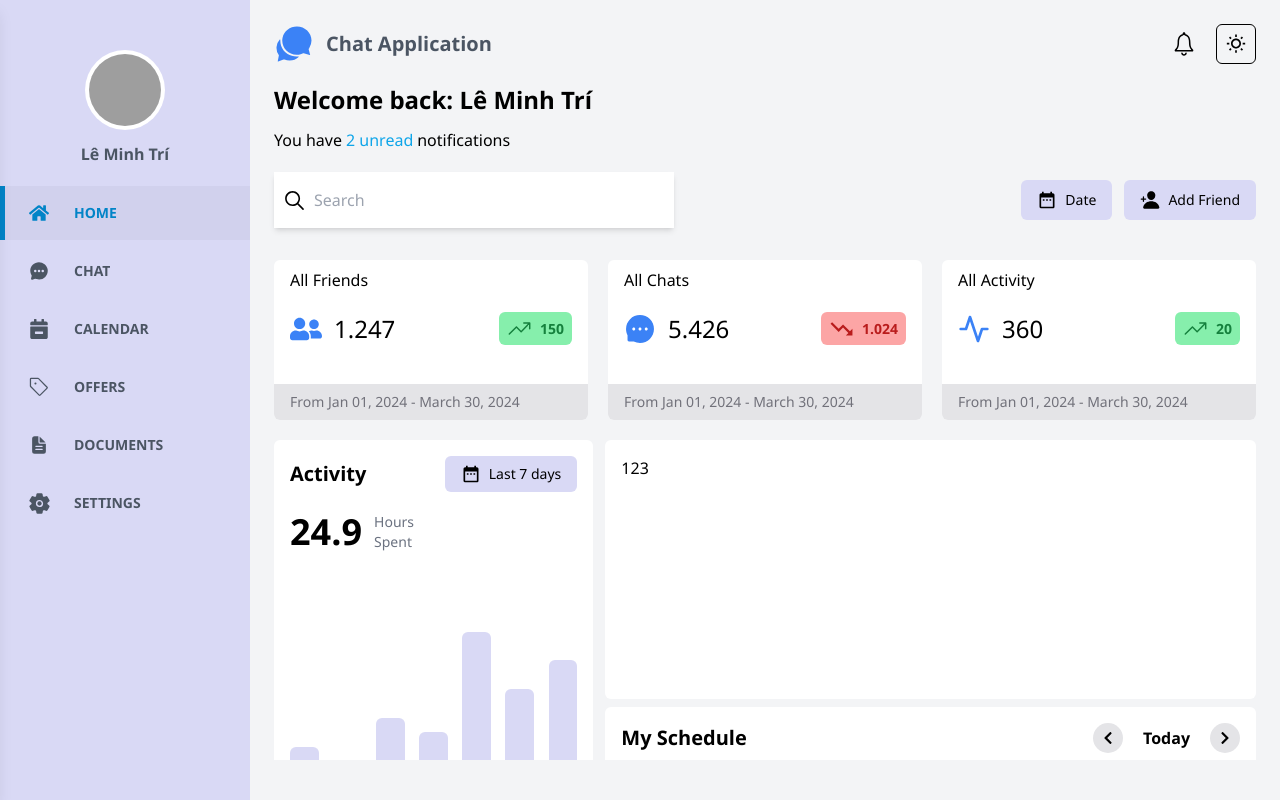
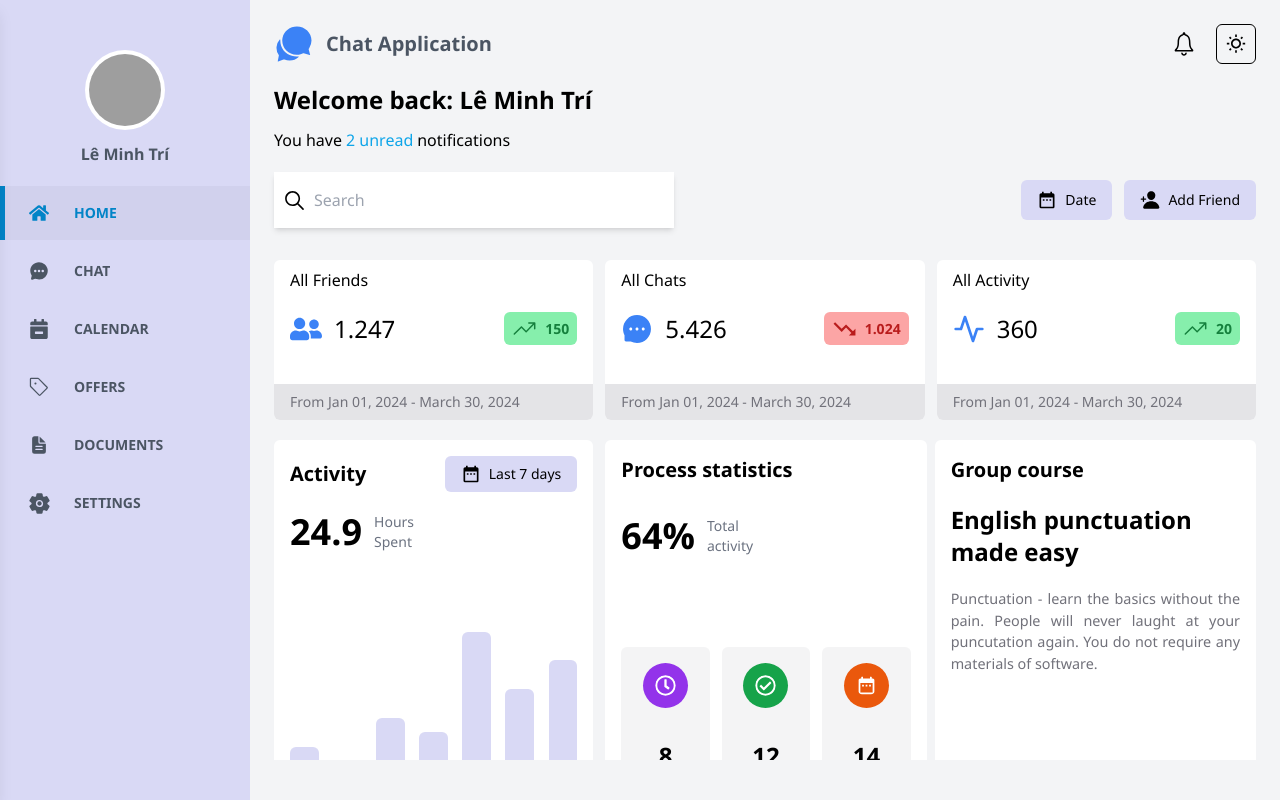
Before and after one commit to minhtrifit/nexlab-chat-app, a React (Vite) app: page / in a window 1280 px wide. Built offline with nearby package versions, Linux system fonts and the light colour scheme; grey boxes are pictures that could not be loaded.

Commit message:
update homepage ui

```diff
--- a/src/pages/HomePage.tsx
+++ b/src/pages/HomePage.tsx
@@ -17,6 +17,8 @@ import {
   FaSkype,
   FaChevronLeft,
   FaChevronRight,
+  FaRegClock,
+  FaRegCheckCircle,
 } from "react-icons/fa";
 import { IoIosTrendingUp, IoMdTrendingDown } from "react-icons/io";
 import { AiFillMessage } from "react-icons/ai";
@@ -96,7 +98,7 @@ const HomePage = () => {
         </div>
       </div>
       <div className="mt-8 w-full h-[calc(100vh-300px)] overflow-y-auto">
-        <div className="grid grid-cols-1 md:grid-cols-2 lg:grid-cols-3 gap-5">
+        <div className="grid grid-cols-1 md:grid-cols-2 lg:grid-cols-3 gap-3">
           <div className="h-[160px] grid rounded-md bg-white dark:bg-primary-gray">
             <div className="px-4 py-2">
               <h1 className="text-md font-thin">All Friends</h1>
@@ -277,11 +279,85 @@ const HomePage = () => {
             className="col-span-2 w-full h-[1400px] sm:h-[800px] rounded-md
                           grid grid-row-2 gap-y-2"
           >
-            <div className="bg-white dark:bg-primary-gray p-4 rounded-md">
-              123
+            <div className="grid grid-cols-1 lg:grid-cols-2 gap-2">
+              <div className="h-full bg-white dark:bg-primary-gray p-4 rounded-md flex flex-col justify-between">
+                <div className="flex flex-col gap-3">
+                  <h1 className="text-xl font-semibold">Process statistics</h1>
+                  <div className="w-full my-5 flex gap-3">
+                    <h1 className="font-bold text-4xl">64%</h1>
+                    <div className="text-sm font-thin flex flex-col text-gray-500 dark:text-gray-400">
+                      <p>Total</p>
+                      <p>activity</p>
+                    </div>
+                  </div>
+                </div>
+                <div className="left-0 w-full grid grid-cols-3 gap-3">
+                  <div
+                    className="bg-zinc-100 dark:bg-secondary-gray rounded-md py-4
+                                flex flex-col gap-y-8 items-center justify-between"
+                  >
+                    <FaRegClock
+                      className="text-white bg-purple-600 rounded-full p-3"
+                      size={45}
+                    />
+                    <div className="flex flex-col items-center">
+                      <p className="text-2xl font-bold">8</p>
+                      <p className="text-sm text-zinc-500 dark:text-zinc-400">
+                        In Progress
+                      </p>
+                    </div>
+                  </div>
+                  <div
+                    className="bg-zinc-100 dark:bg-secondary-gray rounded-md py-4
+                                flex flex-col gap-y-8 items-center justify-between"
+                  >
+                    <FaRegCheckCircle
+                      className="text-white bg-green-600 rounded-full p-3"
+                      size={45}
+                    />
+                    <div className="flex flex-col items-center">
+                      <p className="text-2xl font-bold">12</p>
+                      <p className="text-sm text-zinc-500 dark:text-zinc-400">
+                        Completed
+                      </p>
+                    </div>
+                  </div>
+                  <div
+                    className="bg-zinc-100 dark:bg-secondary-gray rounded-md py-4
+                                flex flex-col gap-y-8 items-center justify-between"
+                  >
+                    <MdDateRange
+                      className="text-white bg-orange-600 rounded-full p-3"
+                      size={45}
+                    />
+                    <div className="flex flex-col items-center">
+                      <p className="text-2xl font-bold">14</p>
+                      <p className="text-sm text-zinc-500 dark:text-zinc-400">
+                        Upcoming
+                      </p>
+                    </div>
+                  </div>
+                </div>
+              </div>
+              <div className="h-full bg-white dark:bg-primary-gray p-4 rounded-md flex flex-col justify-between">
+                <div className="flex flex-col gap-5">
+                  <h1 className="text-xl font-semibold">Group course</h1>
+                  <h1 className="text-2xl font-bold">
+                    English punctuation made easy
+                  </h1>
+                  <span className="text-[0.9rem] text-justify text-zinc-500 dark:text-zinc-400">
+                    Punctuation - learn the basics without the pain. People will
+                    never laught at your puncutation again. You do not require
+                    any materials of software.
+                  </span>
+                </div>
+                <button className="bg-light-gray dark:bg-secondary-gray py-2 rounded-md">
+                  Continue learning
+                </button>
+              </div>
             </div>
             <div className="bg-white dark:bg-primary-gray p-4 rounded-md">
-              <div className="w-full flex items-center justify-between">
+              <div className="w-full h-[50px] flex items-center justify-between">
                 <h1 className="text-xl font-semibold">My Schedule</h1>
                 <div className="flex items-center gap-5">
                   <FaChevronLeft
@@ -295,7 +371,7 @@ const HomePage = () => {
                   />
                 </div>
               </div>
-              <div className="mt-8 h-[93%] sm:h-[88%] grid grid-cols-1 sm:grid-cols-2 2xl:grid-cols-3 gap-3">
+              <div className="mt-5 h-[calc(100%-70px)] grid grid-cols-1 sm:grid-cols-2 2xl:grid-cols-3 gap-3">
                 <div className="bg-zinc-100 dark:bg-secondary-gray rounded-md p-4 flex flex-col justify-between">
                   <div className="flex flex-col gap-5">
                     <p className="text-gray-500 dark:text-gray-400">
```
